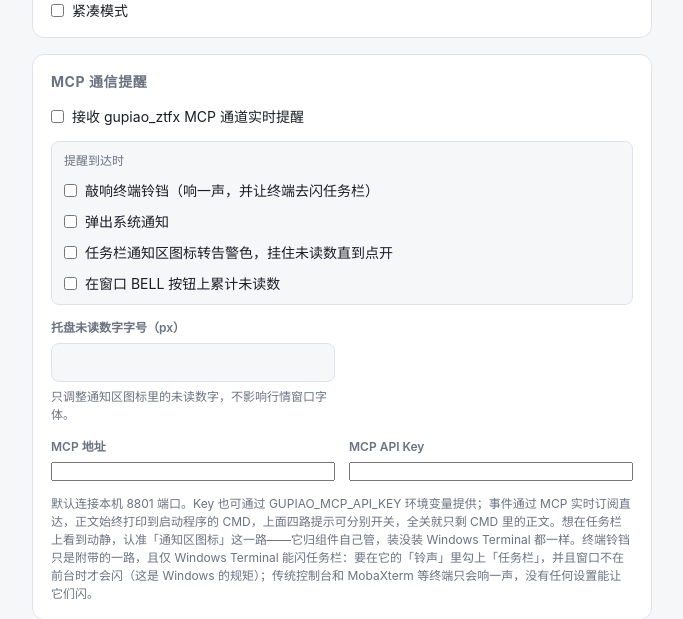
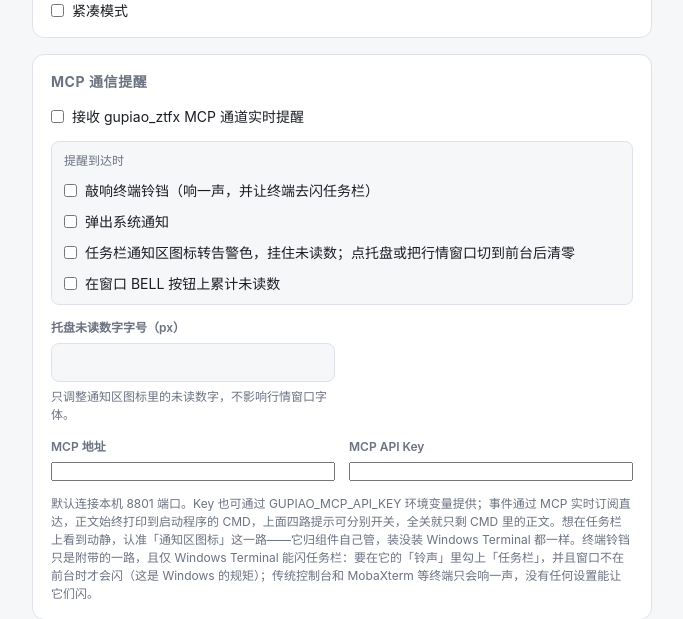
Before and after one commit to kevin249/wenzidingpan, a Python web app: template stockwidget/webui/templates/settings.html in a window 1280 px wide. Shown: the part 1903-2522 px from the top of the page, without its empty margins (298-981 px from the left). Run offline with Jinja, Linux system fonts and the light colour scheme; the template is opened without the code that fills it, so the values that code supplies are empty.

Commit message:
Clarify automatic tray unread acknowledgement

```diff
--- a/stockwidget/webui/templates/settings.html
+++ b/stockwidget/webui/templates/settings.html
@@ -267,7 +267,7 @@
               弹出系统通知</label>
             <label><input id="mcp_bell_tray_icon" name="mcp_bell_tray_icon" type="checkbox"
                           {% if config.mcp_bell_tray_icon %}checked{% endif %} />
-              任务栏通知区图标转告警色，挂住未读数直到点开</label>
+              任务栏通知区图标转告警色，挂住未读数；点托盘或把行情窗口切到前台后清零</label>
             <label><input id="mcp_bell_window" name="mcp_bell_window" type="checkbox"
                           {% if config.mcp_bell_window %}checked{% endif %} />
               在窗口 BELL 按钮上累计未读数</label>
```
